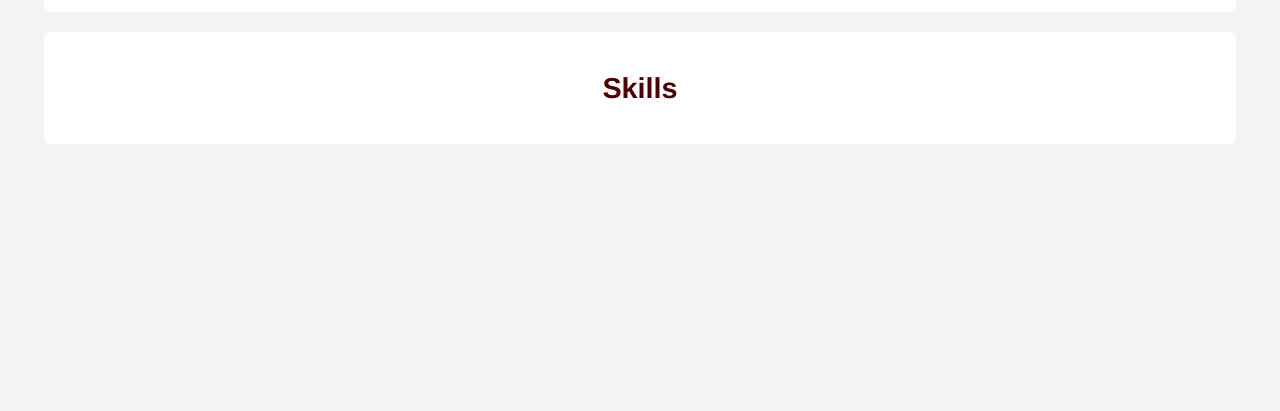
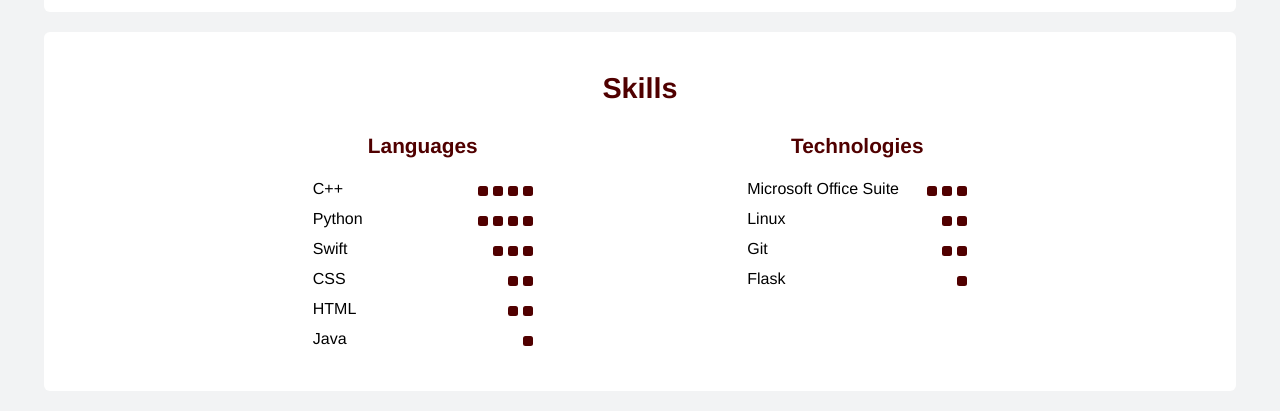
Before and after one commit to JustinVanNimwegen/JustinVanNimwegen.github.io, a plain HTML site: page index.html in a window 1280 px wide. Shown: the part 1851-2262 px from the top of the page. Before the commit the page ends 2015 px from the top, so only its background shows below. Drawn offline with Linux system fonts and the light colour scheme.

Commit message:
added and formatted skills section

```diff
--- a/index.html
+++ b/index.html
@@ -135,6 +135,72 @@
     </div>
     <div class="panel paragraphPanel" id="Skills">
         <h1 class="subHeaders"> Skills</h1>
+        <div class="activity" style="padding-top: 0px; margin-top: 0px;">
+            <div style="margin-top:10px; display: inline-block;">
+                <h2 class="subHeaders" style="font-size: 1.3em; margin-top: 0px;">Languages</h2>
+                <ul style="list-style-type:none; padding:0;">
+                    <li class="skill">
+                        <span>C++</span>
+                        <span class="dot"></span>
+                        <span class="dot"></span>
+                        <span class="dot"></span>
+                        <span class="dot"></span>
+                    </li>
+                    <li class="skill">
+                        <span>Python</span>
+                        <span class="dot"></span>
+                        <span class="dot"></span>
+                        <span class="dot"></span>
+                        <span class="dot"></span>
+                    </li>
+                    <li class="skill">
+                        <span>Swift</span>
+                        <span class="dot"></span>
+                        <span class="dot"></span>
+                        <span class="dot"></span>
+                    </li>
+                    <li class="skill">
+                        <span>CSS</span>
+                        <span class="dot"></span>
+                        <span class="dot"></span>
+                    </li>
+                    <li class="skill">
+                        <span>HTML</span>
+                        <span class="dot"></span>
+                        <span class="dot"></span>
+                    </li>
+                    <li class="skill">
+                        <span>Java</span>
+                        <span class="dot"></span>
+                    </li>
+                </ul>
+            </div>
+            <div style=" margin-top:10px; display: inline-block; vertical-align: top;">
+                <h2 class="subHeaders" style="font-size: 1.3em; margin-top: 0px;">Technologies</h2>
+                <ul style="list-style-type:none; padding:0; margin-top: 0px;">
+                    <li class="skill">
+                        <span>Microsoft Office Suite</span>
+                        <span class="dot"></span>
+                        <span class="dot"></span>
+                        <span class="dot"></span>
+                    </li>
+                    <li class="skill">
+                        <span>Linux</span>
+                        <span class="dot"></span>
+                        <span class="dot"></span>
+                    </li>
+                    <li class="skill">
+                        <span>Git</span>
+                        <span class="dot"></span>
+                        <span class="dot"></span>
+                    </li>
+                    <li class="skill">
+                        <span>Flask</span>
+                        <span class="dot"></span>
+                    </li>
+                </ul>
+            </div>
+        </div>
 
     </div>
 </div>
--- a/styles.css
+++ b/styles.css
@@ -108,3 +108,23 @@
     max-width: 700px;
     padding-left: 40px;
 }
+.skill {
+    width: 220px;
+    height: 20px;
+    padding: 5px;
+    margin-left: 100px;
+    margin-right: 100px;
+    text-align: left;
+}
+.dot {
+    height: 10px;
+    width: 10px;
+    position: relative;
+    top: 6px;
+    float: right;
+    margin-left: 5px;
+    vertical-align: middle;
+    background-color: #500000;
+    border-radius: 25%;
+    display: inline-block;
+}
```
